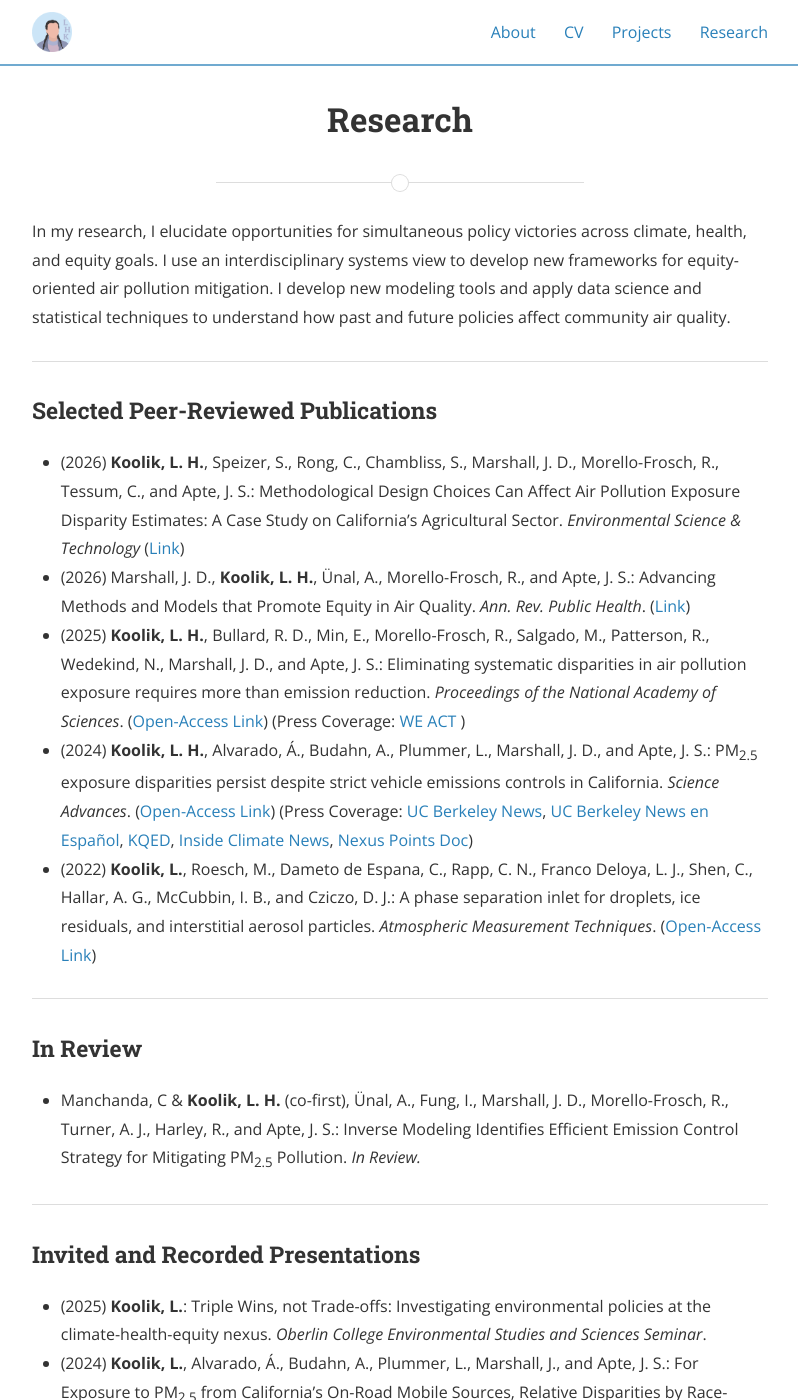
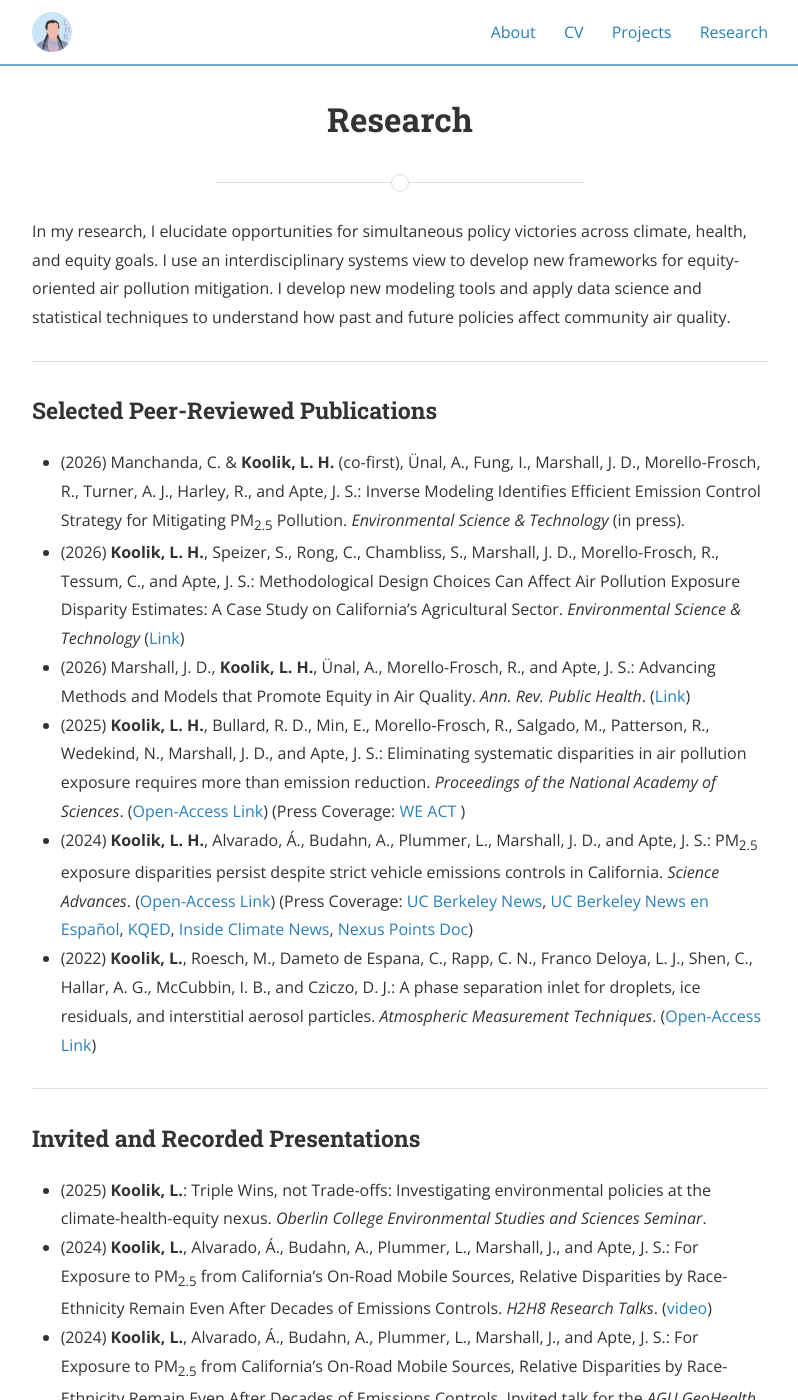
Before and after one commit to lkoolik/lkoolik.github.io, a Jekyll site: the page built from research.md, in a window 1280 px wide and 1400 px high. Shown: the whole window, without its empty margins (240-1038 px from the left). Built offline with Jekyll 4.4.1, drawn with Linux system fonts in a browser that asks for light colours; nearby versions of some CDN libraries.

Commit message:
Update research.md

```diff
--- a/research.md
+++ b/research.md
@@ -12,18 +12,12 @@ nav_order: 3
 
 <h3>Selected Peer-Reviewed Publications</h3>
 <ul>
+  <li>(2026) Manchanda, C. & <b>Koolik, L. H.</b> (co-first), Ünal, A., Fung, I., Marshall, J. D., Morello-Frosch, R., Turner, A. J., Harley, R., and Apte, J. S.: Inverse Modeling Identifies Efficient Emission Control Strategy for Mitigating PM<sub>2.5</sub> Pollution. <i>Environmental Science & Technology</i> (in press). </li>
   <li>(2026) <b>Koolik, L. H.</b>, Speizer, S., Rong, C., Chambliss, S., Marshall, J. D., Morello-Frosch, R., Tessum, C., and Apte, J. S.: Methodological Design Choices Can Affect Air Pollution Exposure Disparity Estimates: A Case Study on California’s Agricultural Sector. <i>Environmental Science & Technology</i> (<a href="https://doi.org/10.1021/acs.est.5c10796">Link</a>) </li>
   <li>(2026) Marshall, J. D., <b>Koolik, L. H.</b>, Ünal, A., Morello-Frosch, R., and Apte, J. S.: Advancing Methods and Models that Promote Equity in Air Quality. <i>Ann. Rev. Public Health</i>. (<a href="https://doi.org/10.1146/annurev-publhealth-091824-125106">Link</a>)</li>
   <li>(2025) <b>Koolik, L. H.</b>, Bullard, R. D., Min, E., Morello-Frosch, R., Salgado, M., Patterson, R., Wedekind, N., Marshall, J. D., and Apte, J. S.: Eliminating systematic disparities in air pollution exposure requires more than emission reduction. <i>Proceedings of the National Academy of Sciences</i>. (<a href="https://doi.org/10.1073/pnas.2505888122">Open-Access Link</a>) (Press Coverage: <a href="https://weact.org/updates/new-research-policies-that-directly-address-disparities-result-in-cleaner-air-generalized-efforts-dont/">WE ACT </a>)</li>
   <li>(2024) <b>Koolik, L. H.</b>, Alvarado, Á., Budahn, A., Plummer, L., Marshall, J. D., and Apte, J. S.: PM<sub>2.5</sub> exposure disparities persist despite strict vehicle emissions controls in California. <i>Science Advances</i>. (<a href="https://doi.org/10.1126/sciadv.adn8544">Open-Access Link</a>) (Press Coverage: <a href="https://news.berkeley.edu/2024/09/11/california-has-dramatically-improved-its-air-quality-but-racial-disparities-persist/">UC Berkeley News</a>, <a href="https://news.berkeley.edu/2024/09/13/california-ha-mejorado-la-calidad-del-aire-pero-persisten-las-desigualdades-raciales-etnicas/">UC Berkeley News en Español</a>, <a href="https://www.kqed.org/science/1994307/californians-are-breathing-far-less-vehicle-pollution-but-disparities-are-widening">KQED</a>, <a href="https://insideclimatenews.org/news/11092024/california-vehicle-emissions-exposure-disparity/">Inside Climate News</a>, <a href="https://nexuspointsdoc.com/writings/the-digest/vol-4">Nexus Points Doc</a>)</li>
   <li>(2022) <b>Koolik, L.</b>, Roesch, M., Dameto de Espana, C., Rapp, C. N., Franco Deloya, L. J., Shen, C., Hallar, A. G., McCubbin, I. B., and Cziczo, D. J.: A phase separation inlet for droplets, ice residuals, and interstitial aerosol particles. <i> Atmospheric Measurement Techniques</i>. (<a href="https://doi.org/10.5194/amt-15-3213-2022">Open-Access Link</a>)</li>
-</ul>
-
-<hr>
-
-<h3>In Review</h3>
-<ul>
-  <li>Manchanda, C & <b>Koolik, L. H.</b> (co-first), Ünal, A., Fung, I., Marshall, J. D., Morello-Frosch, R., Turner, A. J., Harley, R., and Apte, J. S.: Inverse Modeling Identifies Efficient Emission Control Strategy for Mitigating PM<sub>2.5</sub> Pollution. <i>In Review.</i> </li>
 </ul>
 
 <hr>
```
